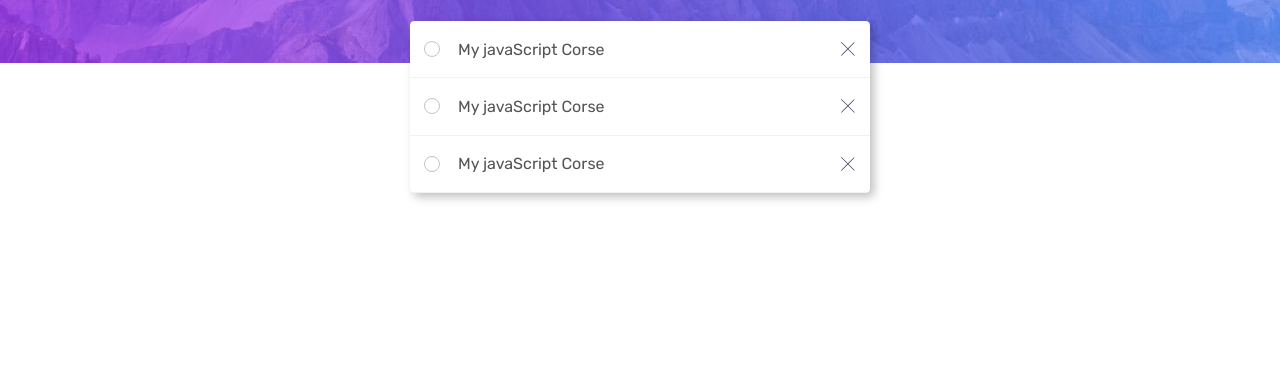
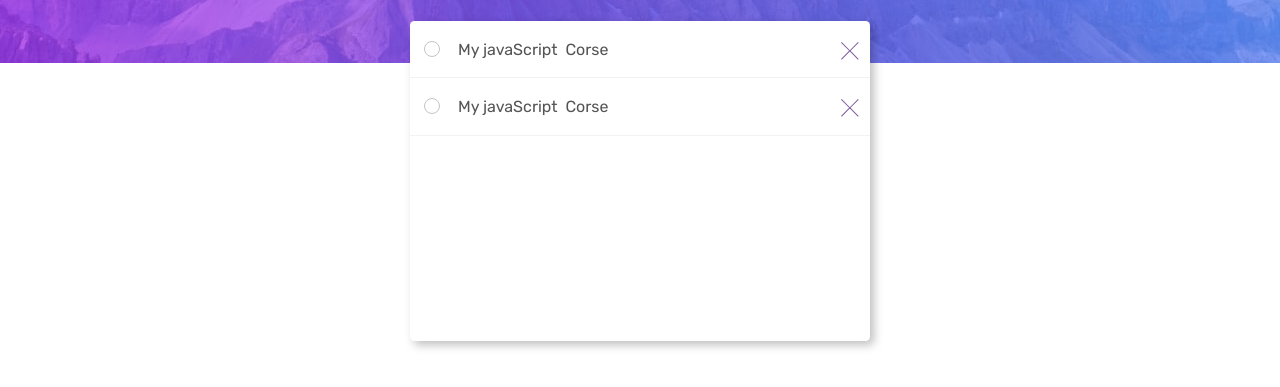
Before and after one commit to abdouAoufi/ToDo-App, a website: page index.html in a window 1280 px wide. Both pictures are taken after a click on the element 428 px from the left and 186 px from the top of the page. Shown: the part 217-604 px from the top of the page. Drawn offline with nearby package versions, Linux system fonts and the light colour scheme.

Commit message:
fix scrolling

```diff
--- a/design/style/main.scss
+++ b/design/style/main.scss
@@ -52,8 +52,7 @@ body {
     background-position: center;
     z-index: -1;
 
-  @include small-phone {
-  }
+    @include small-phone {}
 }
 
 .light-bg {
@@ -89,6 +88,7 @@ input {
     font-weight: 550;
     background-color: inherit;
     font-family: "Rubik", sans-serif;
+
     @include small-phone {
         font-size: 0.8rem;
     }
@@ -104,6 +104,7 @@ input {
     height: 90vh;
     margin: 0 auto;
     align-items: center;
+    overflow: hidden;
 
     &__container {
         font-family: "Rubik", sans-serif;
@@ -160,10 +161,12 @@ input {
         .todo-container {
             display: block;
             width: 100%;
+            height: 20rem;
             border-radius: $radius;
-      overflow: hidden;
             box-shadow: 4px 4px 10px rgba($color: #000000, $alpha: 0.25);
             background-color: white;
+
+            overflow-y: scroll;
 
             .saved {
                 width: 100%;
@@ -228,6 +231,16 @@ input {
     width: 1rem;
     height: 1rem;
     padding: 1px;
+
+    svg path {
+        fill: #7c5b9c;
+    }
+}
+
+.dark-delete {
+    svg path {
+        fill: #FFF;
+    }
 }
 
 .check {
@@ -253,14 +266,12 @@ input {
 }
 
 .active {
-  background-image: linear-gradient(
-    to right,
+    background-image: linear-gradient(to right,
             #9c1de7,
             #8a1ed3,
             #781ebf,
             #681dac,
-    #581b98
-  );
+            #581b98);
 }
 
 .check-dark {
--- a/index.html
+++ b/index.html
@@ -20,49 +20,34 @@
 
   </div>
 
-  <section class="hero ">
+  <section class="hero">
     <div class="hero__container">
       <div class="heading">
         <strong>TODO</strong>
         <img class="changeMode" src="images/icon-moon.svg" alt="">
       </div>
       <div class="create-note">
-        <div class="check" >
+        <div class="check">
           <img src="images/icon-check.svg" alt="">
-          </div>
-
-
+        </div>
         <input type="text" name="" id="" value="Create a new todo">
       </div>
 
       <div class="todo-container">
 
         <div class="saved">
-         <div class="check " >
-          <img src="images/icon-check.svg" alt="">
+          <div class="check">
+            <img src="images/icon-check.svg" alt="">
           </div>
-          <input type="text" name="" id="" value="My javaScript Corse" disabled>
-          <img class="delete"  src="images/icon-cross.svg" alt="">
+          <input type="text" name="" id="" value="My javaScript  Corse" disabled>
+          <div class="delete " src="images/icon-cross.svg" alt="">
+            <svg xmlns="http://www.w3.org/2000/svg" width="18" height="18">
+              <path fill="#494C6B" fill-rule="evenodd"
+                d="M16.97 0l.708.707L9.546 8.84l8.132 8.132-.707.707-8.132-8.132-8.132 8.132L0 16.97l8.132-8.132L0 .707.707 0 8.84 8.132 16.971 0z" />
+              </svg>
+          </div>
         </div>
 
-
-        <div class="saved">
-            <div class="check " >
-             <img src="images/icon-check.svg" alt="">
-             </div>
-             <input type="text" name="" id="" value="My javaScript Corse" disabled>
-             <img class="delete"  src="images/icon-cross.svg" alt="">
-           </div>
-
-
-
-           <div class="saved">
-              <div class="check " >
-               <img src="images/icon-check.svg" alt="">
-               </div>
-               <input type="text" name="" id="" value="My javaScript Corse" disabled>
-               <img class="delete"  src="images/icon-cross.svg" alt="">
-             </div>
       </div>
     </div>
   </section>
@@ -71,15 +56,45 @@
   <script src="https://ajax.googleapis.com/ajax/libs/jquery/3.5.1/jquery.min.js"></script>
   <script>
     const changeModeToggle = $('.changeMode');
-    const deleteIcon = $('.delete');
+    let deleteIcon = $('.todo-container').find('.delete');
     const checked = $('.check');
     const background = $('.background');
+    const noteContainer = $('.todo-container');
     let isClicked = false;
-    changeModeToggle.click(clickedToggle);
-    checked.click(clickedCheked);
 
-    function clickedCheked (){
+    const lightDelete = "images/icon-check.svg";
+    const darkDelete = "images/icon-cross.dark.svg";
+
+    // addNewNote();
+
+    $(document).ready(ready);
+
+    function ready() {
+      changeModeToggle.click(clickedToggle);
+      checked.click(clickedCheked);
+
+    }
+
+    function clickedCheked() {
       $(this).toggleClass('active');
+      addNewNote();
+    }
+
+    function addNewNote() {
+      let note = ` <div class="saved">
+          <div class="check">
+            <img src="images/icon-check.svg" alt="">
+          </div>
+          <input type="text" name="" id="" value="My javaScript  Corse" disabled>
+          <div class="delete " src="images/icon-cross.svg" alt="">
+            <svg xmlns="http://www.w3.org/2000/svg" width="18" height="18">
+              <path fill="#494C6B" fill-rule="evenodd"
+                d="M16.97 0l.708.707L9.546 8.84l8.132 8.132-.707.707-8.132-8.132-8.132 8.132L0 16.97l8.132-8.132L0 .707.707 0 8.84 8.132 16.971 0z" />
+              </svg>
+          </div>
+        </div>`;
+      noteContainer.append(note);
+     deleteIcon = $('.todo-container').find('.delete');
     }
 
     function clickedToggle() {
@@ -88,24 +103,19 @@
       $('.todo-container').addClass('darkmode');
       checked.toggleClass('check-dark');
 
-
       if (!isClicked) {
-        deleteIcon.attr("src", "images/icon-cross.dark.svg");
+        deleteIcon.addClass('dark-delete');
         changeModeToggle.attr("src", "images/icon-sun.svg");
         isClicked = !isClicked;
         background.addClass('dark-bg');
-      }
-      else{
+      } else {
+        deleteIcon.removeClass('dark-delete');
         changeModeToggle.attr("src", "images/icon-moon.svg");
-        deleteIcon.attr("src", "images/icon-cross.svg");
         background.removeClass('dark-bg');
-
         isClicked = !isClicked;
       }
     }
   </script>
-
-
 </body>
 
 </html>
```
Also changed, not shown: design/style/main.css, 1 other file. Lines whose indentation alone changed are shown as unchanged.
